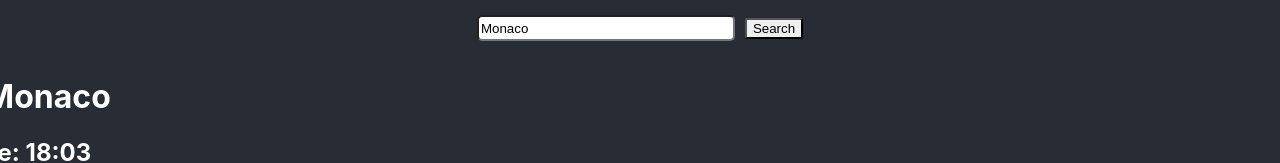
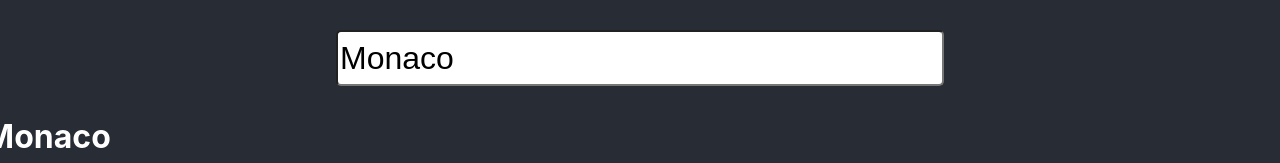
Before and after one commit to JordT/WeatherApp, a React (Create React App) app: page / in a window 1280 px wide. Shown: the top 163 px of the page. Built offline with nearby package versions, Linux system fonts and the light colour scheme.

Commit message:
removed search bar button and formatted box.

```diff
--- a/package.json
+++ b/package.json
@@ -10,7 +10,6 @@
     "dotenv": "^11.0.0",
     "luxon": "^2.3.0",
     "intl": "^1.2.5",
-    "luxon": "^2.3.0",
     "react": "^17.0.2",
     "react-dom": "^17.0.2",
     "react-scripts": "5.0.0",
--- a/src/App.css
+++ b/src/App.css
@@ -17,9 +17,10 @@
 
 #input-search {
   border-radius: 5px;
-  height: 20px;
-  width: 250px;
-  margin: 5px;
+  height: 50px;
+  width: 600px;
+  margin: 20px 0px 0px 0px;
+  font-size: xx-large;
 }
 
 #submit-search {
--- a/src/components/SearchBar/searchBar.js
+++ b/src/components/SearchBar/searchBar.js
@@ -36,7 +36,6 @@
                 <input type="text" placeholder="Enter a city..." id="input-search"
                     onChange={(l) => setLocation(l.target.value)} value={location}>
                 </input>
-                <button type="submit" id="submit-search" > Search </button>
             </form>
         </div>
     )
```
